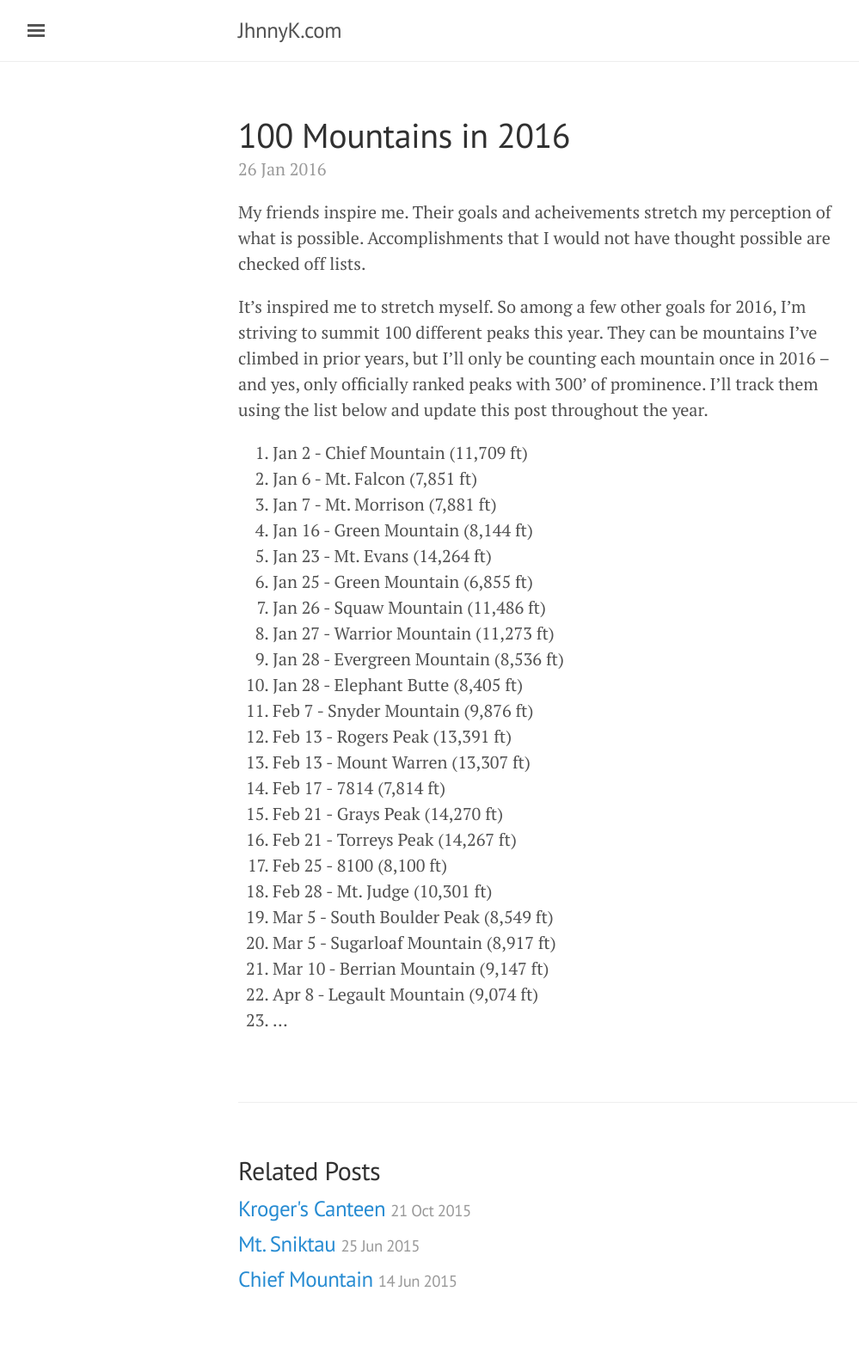
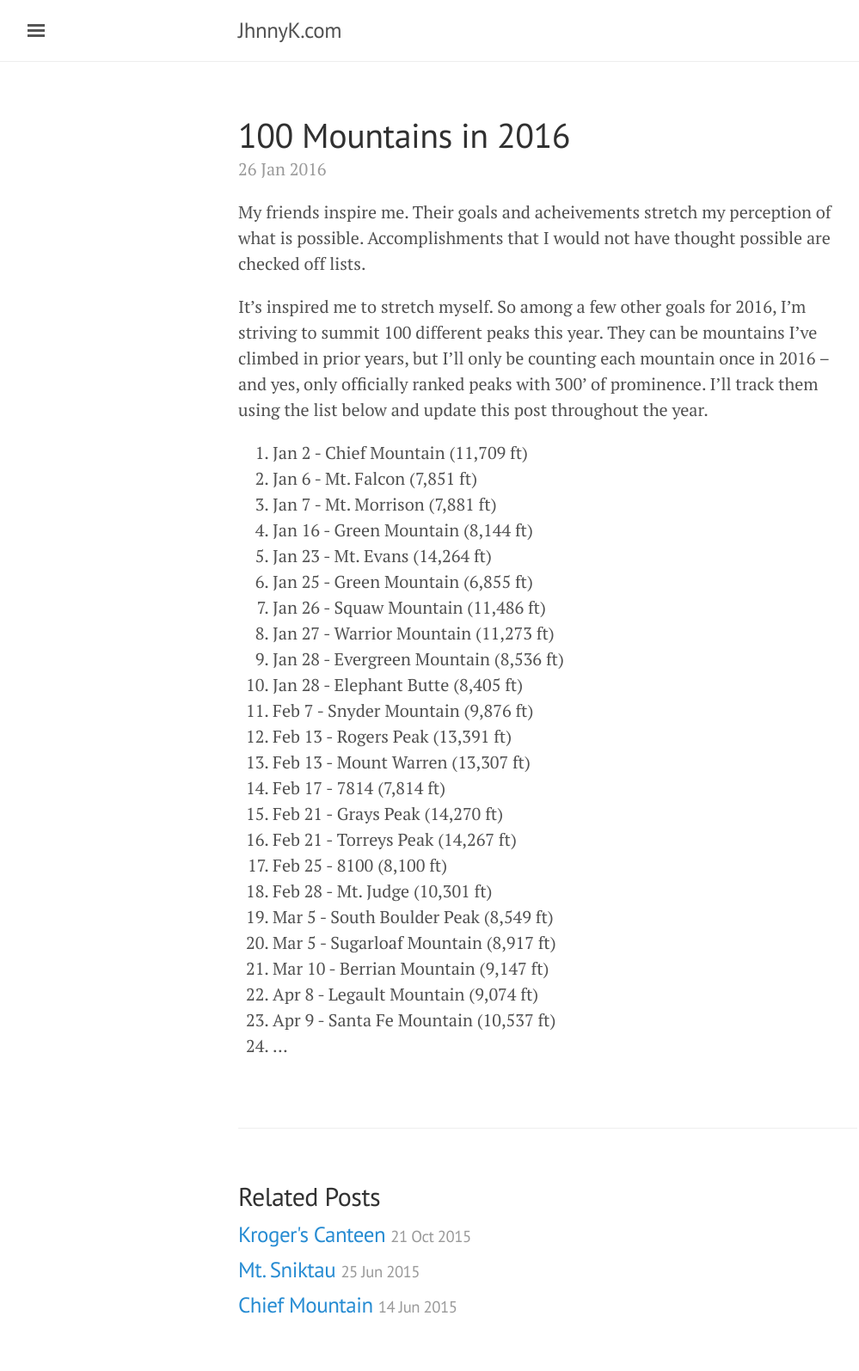
Before and after one commit to jhnnyk/jhnnyk.github.io, a Jekyll site: the page built from _posts/2016-01-26-100-mountains-in-2016.md, in a window 1280 px wide. Shown: the whole page at 86% size, without its empty margins (3-1002 px from the left). Built offline with Jekyll 4.4.1, drawn with Linux system fonts in a browser that asks for light colours; before the commit the page ends 1565 px from its top, so only the background shows below that.

Commit message:
Santa Fe Mountain

```diff
--- a/_posts/2016-01-26-100-mountains-in-2016.md
+++ b/_posts/2016-01-26-100-mountains-in-2016.md
@@ -29,4 +29,5 @@ It's inspired me to stretch myself. So among a few other goals for 2016, I'm str
 20. Mar 5 - Sugarloaf Mountain (8,917 ft)
 21. Mar 10 - Berrian Mountain (9,147 ft)
 22. Apr 8 - Legault Mountain (9,074 ft)
-23. ...
+23. Apr 9 - Santa Fe Mountain (10,537 ft)
+24. ...
```
